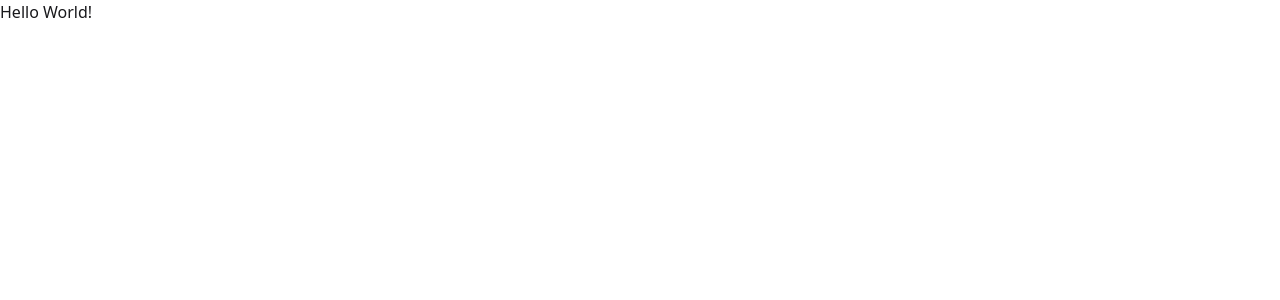
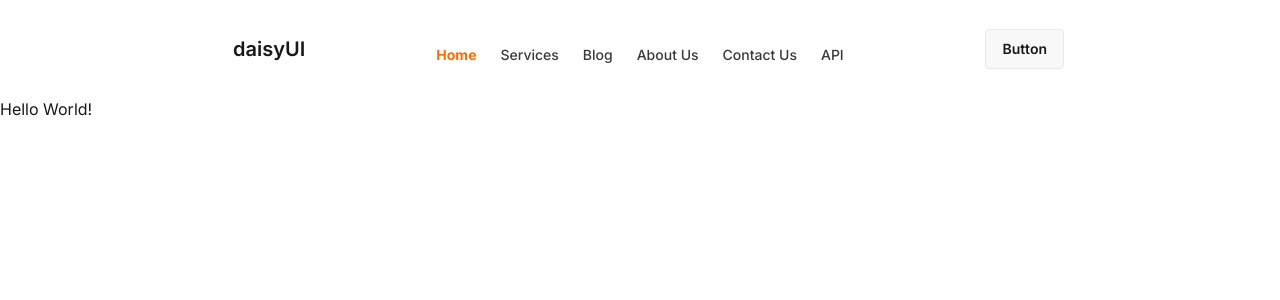
Before and after one commit to T4RUNN4/inforisen-task, a Next.js app: page / in a window 1280 px wide. Shown: the top 300 px of the page. Built offline with nearby package versions, Linux system fonts and the light colour scheme.

Commit message:
Half finished Navbar

```diff
--- a/src/app/layout.tsx
+++ b/src/app/layout.tsx
@@ -1,29 +1,29 @@
 import type { Metadata } from "next";
-import { Geist, Geist_Mono } from "next/font/google";
 import "./globals.css";
+import { Inter } from "next/font/google";
+import Navbar from "@/sections/Navbar";
 
-const geistSans = Geist({
-  variable: "--font-geist-sans",
-  subsets: ["latin"],
-});
-
-const geistMono = Geist_Mono({
-  variable: "--font-geist-mono",
+const inter = Inter({
   subsets: ["latin"],
 });
 
 export const metadata: Metadata = {
   title: "Inforisen",
-  description: "Best SMM Panel in the Bangladesh. Buy Instagram Followers, Likes, Views, YouTube Subscribers, TikTok Followers, and more.",
+  description:
+    "Best SMM Panel in the Bangladesh. Buy Instagram Followers, Likes, Views, YouTube Subscribers, TikTok Followers, and more.",
 };
 
 export default function RootLayout({ children }: LayoutProps<"/">) {
   return (
     <html
       lang="en"
-      className={`${geistSans.variable} ${geistMono.variable} h-full antialiased`}
+      data-theme="light"
+      className={`${inter.className} h-full antialiased`}
     >
-      <body className="min-h-full flex flex-col">{children}</body>
+      <body className="min-h-full flex flex-col">
+        <Navbar />
+        {children}
+      </body>
     </html>
   );
 }
--- /dev/null
+++ b/src/components/NavLink.tsx
@@ -0,0 +1,24 @@
+'use client'
+
+import { usePathname } from 'next/navigation'
+
+interface NavLinkProps {
+  label: string;
+  path: string;
+}
+
+export default function NavLink({ label, path }: NavLinkProps) {
+  const currpath = usePathname();
+
+  return (
+    <li
+      className={
+        currpath === path
+          ? "text-[#FF6B00] font-bold hover:-translate-y-0.5 hover:cursor-pointer transition-transform duration-300"
+          : "text-[#393939] font-medium hover:-translate-y-0.5 hover:cursor-pointer transition-transform duration-300"
+      }
+    >
+      {label}
+    </li>
+  );
+}
--- /dev/null
+++ b/src/components/NavLinkContainer.tsx
@@ -0,0 +1,26 @@
+import NavLink from "./NavLink";
+
+interface NavlinkContainerProps {
+  isMobile: boolean;
+}
+
+export default function NavlinkContainer({ isMobile }: NavlinkContainerProps) {
+  const navlinks = [
+    { label: "Home", path: "/" },
+    { label: "Services", path: "/services" },
+    { label: "Blog", path: "/blog" },
+    { label: "About Us", path: "/about" },
+    { label: "Contact Us", path: "/contact" },
+    { label: "API", path: "/api" },
+  ];
+
+  return (
+    <ul
+    className={`${isMobile} ? "menu menu-sm dropdown-content rounded-box z-1 mt-3 p-2 shadow" : "flex gap-6 menu menu-horizontal px-1"}`}
+    >
+      {navlinks.map((link) => (
+        <NavLink key={link.path} label={link.label} path={link.path} />
+      ))}
+    </ul>
+  );
+}
--- /dev/null
+++ b/src/sections/Navbar.tsx
@@ -0,0 +1,38 @@
+import NavlinkContainer from "@/components/NavLinkContainer";
+
+export default function Navbar() {
+  return (
+    <div className="navbar px-54 py-6">
+      <div className="navbar-start">
+        <div className="dropdown">
+          <div tabIndex={0} role="button" className="btn btn-ghost lg:hidden">
+            <svg
+              aria-label="Menu"
+              xmlns="http://www.w3.org/2000/svg"
+              className="h-5 w-5"
+              fill="none"
+              viewBox="0 0 24 24"
+              stroke="currentColor"
+            >
+              {" "}
+              <path
+                strokeLinecap="round"
+                strokeLinejoin="round"
+                strokeWidth="2"
+                d="M4 6h16M4 12h8m-8 6h16"
+              />{" "}
+            </svg>
+          </div>
+          <NavlinkContainer isMobile={true} />
+        </div>
+        <a className="btn btn-ghost text-xl">daisyUI</a>
+      </div>
+      <div className="navbar-center hidden lg:flex">
+        <NavlinkContainer isMobile={false} />
+      </div>
+      <div className="navbar-end">
+        <a className="btn">Button</a>
+      </div>
+    </div>
+  );
+}
```
